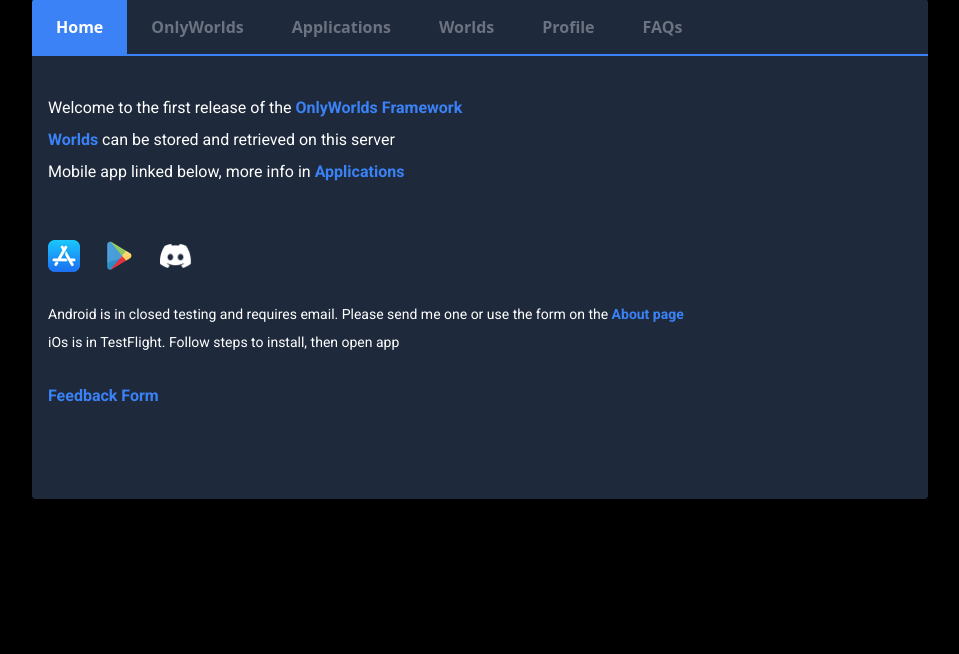
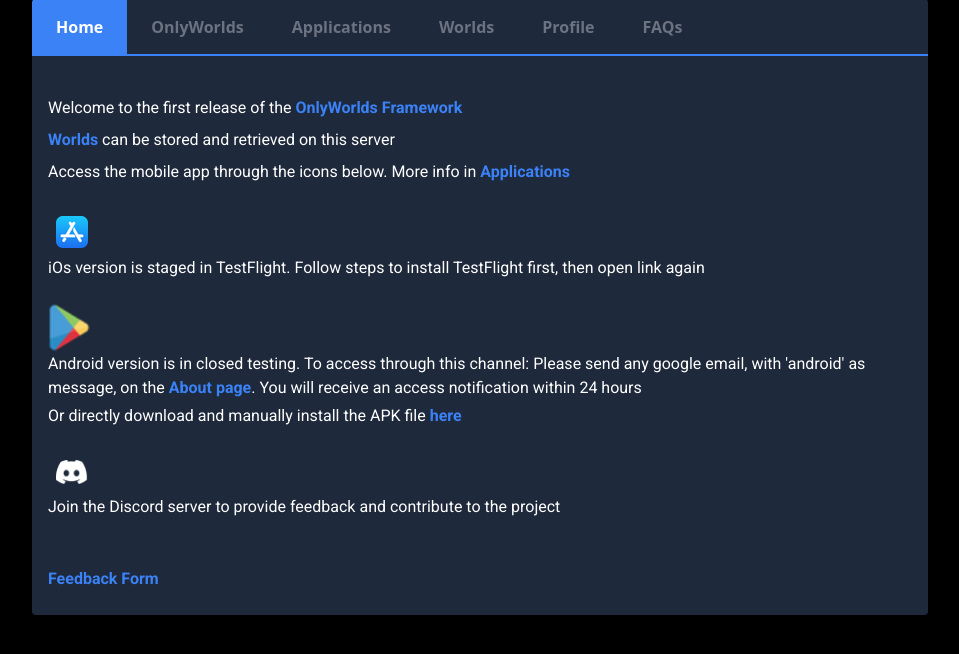
Before and after one commit to morgan360/worldmap, a Django app: template home/templates/logged_in_home.html in a window 1280 px wide. Shown: the part 97-751 px from the top of the page, without its empty margins (160-1119 px from the left). Run offline with Django 3.2, Linux system fonts and the light colour scheme; the template is opened without the code that fills it, so the values that code supplies are empty; some libraries are stand-ins or nearby versions; some web fonts are replaced.

Commit message:
content updates

```diff
--- a/home/templates/content_FAQs.html
+++ b/home/templates/content_FAQs.html
@@ -4,7 +4,7 @@
 
  <p class="custom-font mb-1">What does OnlyWorlds do?</p>
            <ul class="custom-font accordion-content accordion-list-item">
-            <li>Offer world building tools, a data structure to build into, and ways to ship worlds around</li>
+            <li>Offer world building tools, a data structure to build applications and worlds on top of, and ways to ship worlds around</li>
         </ul>
 
     <br>
@@ -12,7 +12,11 @@
             <ul class="custom-font accordion-content accordion-list-item">
             <li>Download the mobile app, create some things, give some feedback, export to website, import to Unity mapper, help develop</li>
         </ul>
-
+  <br>
+     <p class="custom-font mb-1">Where's my desktop/web interface?</p>
+            <ul class="custom-font accordion-content accordion-list-item">
+            <li>High on the priority list, as a mobile app is not ideal for importing / organizing existing data</li>
+        </ul>
         <br>
      <p class="custom-font mb-1">Are my worlds future-proof?</p>
             <ul class="custom-font accordion-content accordion-list-item">
@@ -23,8 +27,8 @@
             <br>
      <p class="custom-font mb-1">What's with all the categories and fields and types and subtypes that I totally don't agree with? </p>
             <ul class="custom-font accordion-content accordion-list-item">
-            <li>These are all a rough sketch that provide some baseline simulation and game integration potential </li>
-            <li>Most categories, fields and types are recognized by the author as useful, but all parts of it are open to feedback</li>
+            <li>These are all a rough sketch that provide a workable foundation for simulation and game integration </li>
+            <li>Many categories, fields and types are recognized by the author as useful, but all of it is open to feedback</li>
         </ul>
 
 </div>
--- a/home/templates/content_landing.html
+++ b/home/templates/content_landing.html
@@ -4,39 +4,62 @@
     {#     <p class="text-sm">18 April 2024</p>#}
     {#     <p class="text-sm">OW version: 0.15.10</p>#}
     <br>
-    <p class="mb-2">Welcome to the first release of the <b><a href="#" id="link-to-framework" class="text-blue-500 hover:underline">OnlyWorlds Framework</a></b></p>
-   <p class="mb-2"><b><a href="#" id="link-to-worlds" class="text-blue-500 hover:underline">Worlds</a></b> can be stored and retrieved on this server</p>
-    <p class="mb-2">Mobile app linked below, more info in <b><a href="#" id="link-to-apps" class="text-blue-500 hover:underline">Applications</a></b></p>
-
-
+    <p class="mb-2">Welcome to the first release of the <b><a href="#" id="link-to-framework"
+                                                              class="text-blue-500 hover:underline">OnlyWorlds
+        Framework</a></b></p>
+    <p class="mb-2"><b><a href="#" id="link-to-worlds" class="text-blue-500 hover:underline">Worlds</a></b> can be
+        stored and retrieved on this server</p>
+    <p class="mb-2">Access the mobile app through the icons below. More info in <b><a href="#" id="link-to-apps"
+                                                                class="text-blue-500 hover:underline">Applications</a></b>
+    </p>
     <div>
 
     </div>
     <br>
+       <a href="https://testflight.apple.com/join/bXvUExCL" target="_blank" rel="noopener noreferrer">
+            <img src="{% static 'img/icon-apple.png' %}" alt="iOS Testflight" style="height: 32px; width: auto;" class="ml-2">
+        </a>
+        <p class="mt-2">iOs version is staged in TestFlight. Follow steps to install TestFlight first, then open link again</p>
+        <br>
+
+      <a href="https://play.google.com/apps/internaltest/4700705784602434522" target="_blank"
+           rel="noopener noreferrer">
+            <img src="{% static 'img/icon-google.png' %}" alt="Android APK" style="height: 48px; width: auto;" >
+        </a>
+
+    <p class="mb-1">Android version is in closed testing. To access through this channel:
+        Please send any google email, with 'android' as message, on the <a href="https://www.onlyworlds.com/about/"
+                                                     class="inline-block text-m font-bold text-blue-500 hover:underline"
+                                                     target="_blank" rel="noopener noreferrer">About page</a>. You will receive an access notification within 24 hours</p>
+        <p class="mb-8">Or directly download and manually install the APK file <a href="https://drive.google.com/file/d/1DQk8-wbfz74HXzW8S3gafP5PxlcF4iWd/view?usp=sharing"
+                                                     class="inline-block text-m font-bold text-blue-500 hover:underline"
+                                                     target="_blank" rel="noopener noreferrer">here</a></p>
 
 
-    <div class="flex flex-row items-center gap-4 mt-4">
+         <a href="https://discord.gg/twCjqvVBwb" class="inline-block">
+            <img src="{% static 'img/discordlogo.png' %}" alt="Join the Discord" class="ml-2 w-8">
+        </a>
+           <p class="mt-1">Join the Discord server to provide feedback and contribute to the project</p>
+{% comment %}    <div class="flex flex-row items-center gap-4 mt-4">
         <a href="https://testflight.apple.com/join/bXvUExCL" target="_blank" rel="noopener noreferrer">
             <img src="{% static 'img/icon-apple.png' %}" alt="iOS Testflight" style="height: 32px; width: auto;">
         </a>
-        <a href="https://play.google.com/apps/internaltest/4700705784602434522" target="_blank" rel="noopener noreferrer">
+        <a href="https://play.google.com/apps/internaltest/4700705784602434522" target="_blank"
+           rel="noopener noreferrer">
             <img src="{% static 'img/icon-google.png' %}" alt="Android APK" style="height: 48px; width: auto;">
         </a>
         <a href="https://discord.gg/twCjqvVBwb" class="inline-block">
             <img src="{% static 'img/discordlogo.png' %}" alt="Join the Discord" class="w-8">
         </a>
-    </div>
+    </div>{% endcomment %}
     <br>
-
-    <p class="mb-2 text-sm">Android is in closed testing and requires email.
-    Please send me one or use the form on the <a href="https://www.onlyworlds.com/about/" class="inline-block text-m font-bold text-blue-500 hover:underline" target="_blank" rel="noopener noreferrer">About page</a></p>
-    <p class="mb-2 text-sm">iOs is in TestFlight. Follow steps to install, then open app</p>
-
     <br>
 
     <div>
 
-        <a href="https://docs.google.com/forms/d/e/1FAIpQLSdY-47uxOUANZuhomPVOgpUB0AwSlub6MsPOWby1zcOukHhhg/viewform?usp=sf_link" class="inline-block text-m font-bold text-blue-500 hover:underline" target="_blank" rel="noopener noreferrer">Feedback Form</a>
+        <a href="https://forms.gle/W618BZguPaRDyj6S7"
+           class="inline-block text-m font-bold text-blue-500 hover:underline" target="_blank"
+           rel="noopener noreferrer">Feedback Form</a>
     </div>
 
 </div>
--- a/home/templates/content_profile.html
+++ b/home/templates/content_profile.html
@@ -2,6 +2,7 @@
 {% load widget_tweaks %}
 
 {% block content %}
+        <p class="custom-font mb-4">Profile management is under construction</p>
 <div class="py-8 px-6 max-w-2xl mx-auto bg-gray-900 rounded-lg shadow-md">
     <form method="post" enctype="multipart/form-data">
         {% csrf_token %}
--- a/home/templates/content_worlds.html
+++ b/home/templates/content_worlds.html
@@ -1,7 +1,7 @@
 <!-- content_worlds.html -->
 {#<div class="text-center">#}
 <div>
-    <p class="custom-font mb-4">World management interface under construction, planned for late April 2024.</p>
-    <p class="custom-font mb-4">Worlds can be imported and exported already using the API. Note down your world keys.</p>
+    <p class="custom-font mb-4">World management interface under construction</p>
+    <p class="custom-font mb-4">Worlds can be imported and exported already using the API. Note down your world keys!</p>
 
 </div>
```
Also changed, not shown: static/img/icon-google.png, 11 other files. Lines whose indentation alone changed are shown as unchanged.
